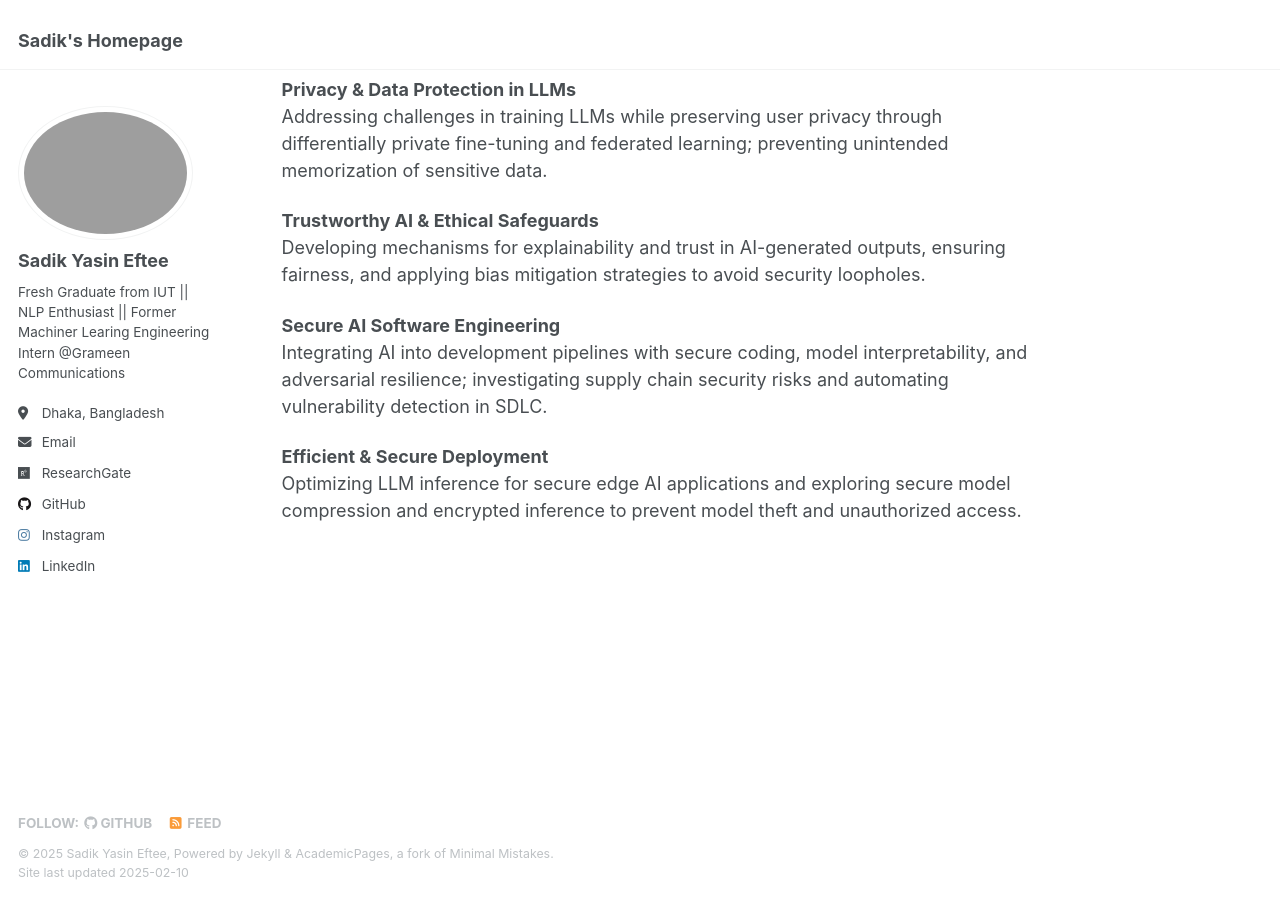
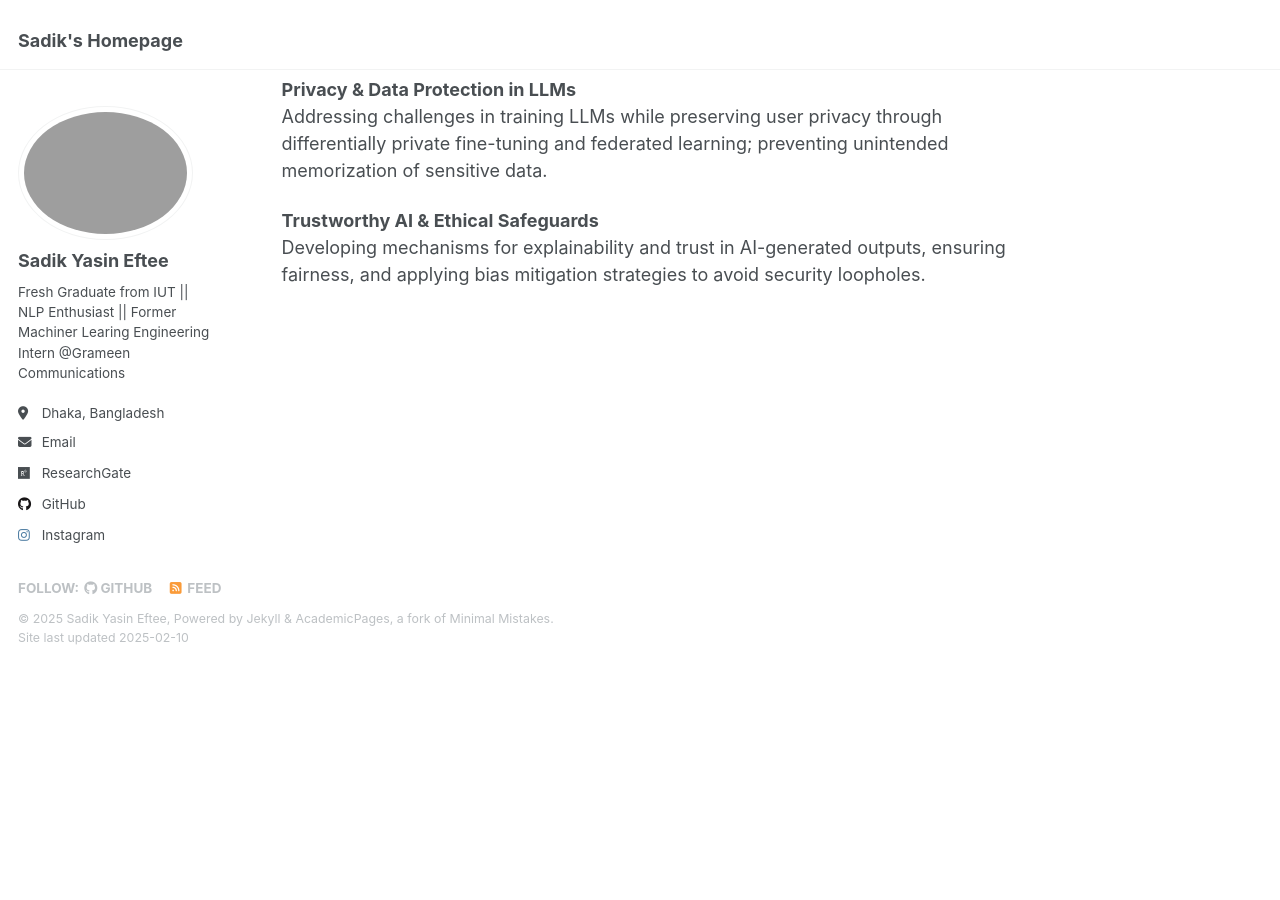
Before and after one commit to Sadik-Yasin-Eftee/Sadik-Yasin-Eftee.github.io, a Jekyll site: the page built from _pages/about.md, in a window 1280 px wide and 900 px high, scrolled down 598 px. Built offline with Jekyll 4.4.1, drawn with Linux system fonts in a browser that asks for light colours; after the commit the page ends 1263 px from its top, so only the background shows below that.

Commit message:
Update about.md

```diff
--- a/_pages/about.md
+++ b/_pages/about.md
@@ -21,9 +21,3 @@
 
 **Trustworthy AI & Ethical Safeguards**
 Developing mechanisms for explainability and trust in AI-generated outputs, ensuring fairness, and applying bias mitigation strategies to avoid security loopholes.
-
-**Secure AI Software Engineering**
-Integrating AI into development pipelines with secure coding, model interpretability, and adversarial resilience; investigating supply chain security risks and automating vulnerability detection in SDLC.
-
-**Efficient & Secure Deployment**
-Optimizing LLM inference for secure edge AI applications and exploring secure model compression and encrypted inference to prevent model theft and unauthorized access.
```
